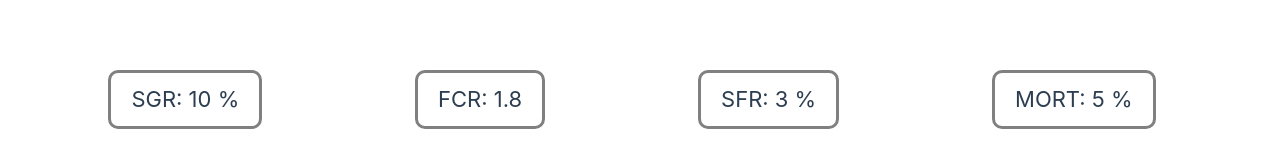
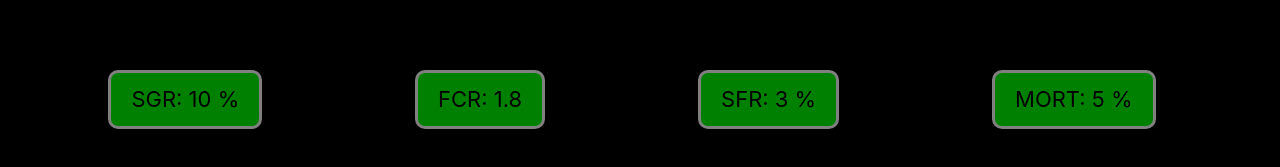
Before and after one commit to Rubyrubylai/cargill-demo, a Vue app: page / in a window 1280 px wide. Shown: the part 555-722 px from the top of the page. Built offline with nearby package versions, Linux system fonts and the light colour scheme; what vue3-apexcharts would draw is missing.

Commit message:
feat: change font color

```diff
--- a/src/App.vue
+++ b/src/App.vue
@@ -57,10 +57,30 @@
       ></apexchart>
     </div>
     <div class="container">
-      <div class="temperature-container">SGR: {{ sgrVal }} %</div>
-      <div class="temperature-container">FCR: {{ fcrVal }}</div>
-      <div class="temperature-container">SFR: {{ sfrVal }} %</div>
-      <div class="temperature-container">MORT: {{ mortVal }} %</div>
+      <div
+        class="temperature-container"
+        :class="[{ ' alert': mortVal > 40 }, { ' safe': mortVal < 20 }]"
+      >
+        <p class="temperature-font">SGR: {{ sgrVal }} %</p>
+      </div>
+      <div
+        class="temperature-container"
+        :class="[{ ' alert': mortVal > 40 }, { ' safe': mortVal < 20 }]"
+      >
+        <p class="temperature-font">FCR: {{ fcrVal }}</p>
+      </div>
+      <div
+        class="temperature-container"
+        :class="[{ ' alert': mortVal > 40 }, { ' safe': mortVal < 20 }]"
+      >
+        <p class="temperature-font">SFR: {{ sfrVal }} %</p>
+      </div>
+      <div
+        class="temperature-container"
+        :class="[{ ' alert': mortVal > 40 }, { ' safe': mortVal < 20 }]"
+      >
+        <p class="temperature-font">MORT: {{ mortVal }} %</p>
+      </div>
     </div>
   </div>
 </template>
@@ -267,6 +287,7 @@ const chartOptions = ref({
   .temperature-container {
     border-radius: 10px;
     padding: 10px 20px;
+    background-color: yellow;
   }
 
   .water-container {
@@ -352,4 +373,8 @@ const chartOptions = ref({
     height: 900px;
   }
 }
+
+.temperature-font {
+  color: black;
+}
 </style>
--- a/src/assets/main.css
+++ b/src/assets/main.css
@@ -29,7 +29,7 @@ a,
   body {
     display: flex;
     place-items: center;
-    /* background-color: black; */
+    background-color: black;
   }
 
   #app {
```
